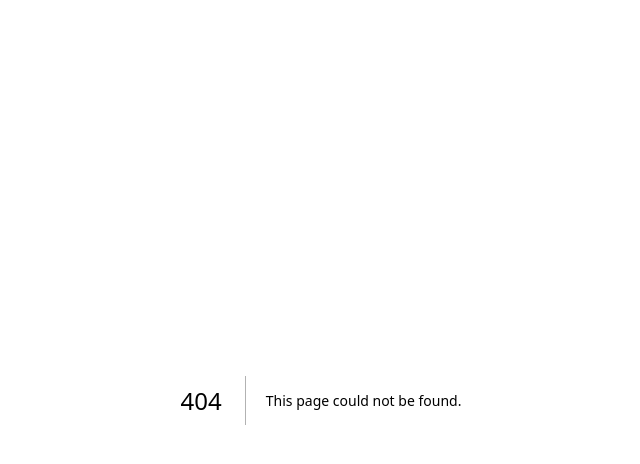
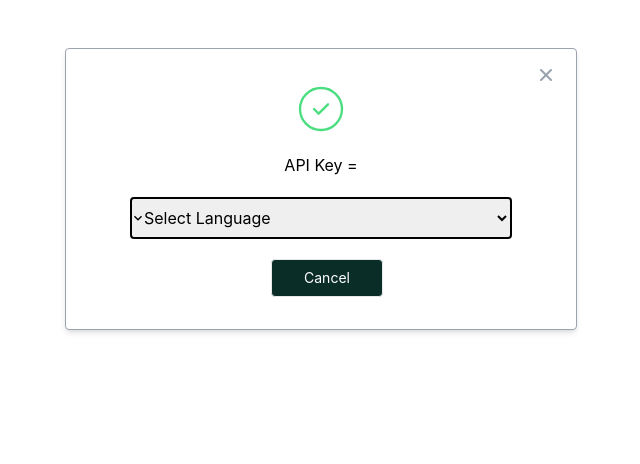
Before and after one commit to lmas3009/fastdbaccess, a Next.js app: page /Projectpage/apidocs in a window 1280 px wide. Before the commit this address had no page. Shown: the top 464 px of the page, without its empty margins (319-959 px from the left). Built offline with nearby package versions, Linux system fonts and the light colour scheme.

Commit message:
Added APIdocs

```diff
--- a/package.json
+++ b/package.json
@@ -19,10 +19,12 @@
     "framer-motion": "^7.6.7",
     "next": "13.0.3",
     "next-auth": "^4.14.0",
+    "prismjs": "^1.29.0",
     "react": "18.2.0",
     "react-dom": "18.2.0",
     "react-icons": "^4.6.0",
-    "react-reveal": "^1.2.2"
+    "react-reveal": "^1.2.2",
+    "react-simple-code-editor": "^0.13.1"
   },
   "devDependencies": {
     "autoprefixer": "^10.4.13",
--- /dev/null
+++ b/pages/Projectpage/apidocs.js
@@ -0,0 +1,152 @@
+import React, { useState } from "react";
+import { color, Select } from "@chakra-ui/react";
+import Editor from "react-simple-code-editor";
+import { highlight, languages } from "prismjs/components/prism-core";
+import "prismjs/components/prism-clike";
+import "prismjs/components/prism-javascript";
+import "prismjs/components/prism-python";
+import "prismjs/themes/prism.css";
+
+const ApiDocs = ({ setapidocs, pid, data, template }) => {
+  const [selectvalue, setselectvalue] = useState("");
+
+  //   "Name":"welcome",
+  //  "Surname":"root",
+  //  "Email":"eolcome@root.com",
+  //  "Age":"14",
+  //  "apikey":"6376e2687b1f5cb5c1f4a14d"
+  var py_data = "{";
+  data?.map((item, index) => {
+    if (item !== "Created_on") {
+      py_data += "\n";
+      py_data += `"${item}": "",`;
+    }
+  });
+  py_data += `\n"APIkey": "${pid}"`;
+  py_data += "\n}";
+
+  var js_data = "{";
+  data?.map((item, index) => {
+    if (item !== "Created_on") {
+      js_data += "\n";
+      js_data += `${item}: "",`;
+    }
+  });
+  js_data += `\nAPIkey: "${pid}"`;
+  js_data += "\n}";
+
+  var pycode = `import requests\n url = 'http://localhost:3000/api/template_userinfo'\n myobj = ${py_data}\nx = requests.post(url, json = myobj)\nprint(x.text)`;
+  var jscode = `axios\n.post("http://localhost:3000/api/template_userinfo", ${js_data})\n .then(function (response) {\n console.log(response);\n })\n .catch(function (error) {\n console.log(error);\n });`;
+
+  return (
+    <div>
+      <div
+        className="py-12 transition duration-150 ease-in-out z-10 absolute top-0 right-0 bottom-0 left-0"
+        id="modal"
+      >
+        <div
+          role="alert"
+          className="container mx-auto w-11/12 md:w-2/3 max-w-lg"
+        >
+          <div className="relative py-8 px-8 md:px-16 bg-white dark:bg-gray-800 dark:border-gray-700 shadow-md rounded border border-gray-400">
+            <div className="w-full flex justify-center items-center text-green-400 mb-4">
+              <svg
+                xmlns="http://www.w3.org/2000/svg"
+                className="icon icon-tabler icon-tabler-circle-check"
+                width={56}
+                height={56}
+                viewBox="0 0 24 24"
+                strokeWidth={1}
+                stroke="currentColor"
+                fill="none"
+                strokeLinecap="round"
+                strokeLinejoin="round"
+              >
+                <path stroke="none" d="M0 0h24v24H0z" />
+                <circle cx={12} cy={12} r={9} />
+                <path d="M9 12l2 2l4 -4" />
+              </svg>
+            </div>
+            <h1 className="text-center text-gray-800 dark:text-gray-100 font-lg font-bold tracking-normal leading-tight mb-4">
+              {template}
+            </h1>
+            <p className="text-center">API Key = {pid}</p>
+            <div className="w-full flex flex-col items-center justify-center">
+              <Select
+                placeholder="Select Language"
+                className="border-2 border-black rounded p-2 w-full flex items-center justify-center mt-5 mb-5"
+                onChange={(e) => {
+                  setselectvalue(e.target.value);
+                }}
+              >
+                <option value="python">Python</option>
+                <option value="nodejs">NodeJs</option>
+              </Select>
+              {selectvalue === "python" ? (
+                <Editor
+                  value={pycode}
+                  onValueChange={(code) => {}}
+                  highlight={(code) => highlight(code, languages.py)}
+                  className="border-2 border-[#0A2D28] rounded mb-5"
+                  padding={10}
+                  style={{
+                    fontFamily: '"Fira code", "Fira Mono", monospace',
+                    fontSize: 12,
+                    width: "400px",
+                  }}
+                />
+              ) : selectvalue === "nodejs" ? (
+                <Editor
+                  value={jscode}
+                  onValueChange={(code) => {}}
+                  highlight={(code) => highlight(code, languages.js)}
+                  className="border-2 border-[#0A2D28] rounded mb-5"
+                  padding={10}
+                  style={{
+                    fontFamily: '"Fira code", "Fira Mono", monospace',
+                    fontSize: 12,
+                    width: "400px",
+                  }}
+                />
+              ) : (
+                <></>
+              )}
+              {/* */}
+            </div>
+            <div className="flex items-center justify-center w-full">
+              <button
+                className="focus:outline-none ml-3 bg-[#0A2D28] text-white transition duration-150  ease-in-out hover:border-gray-400 hover:bg-gray-800 border rounded px-8 py-2 text-sm"
+                onClick={() => setapidocs(false)}
+              >
+                Cancel
+              </button>
+            </div>
+            <div
+              className="cursor-pointer absolute top-0 right-0 mt-4 mr-5 text-gray-400 hover:text-gray-600 dark:hover:text-gray-500 transition duration-150 ease-in-out"
+              onClick={() => setapidocs(false)}
+            >
+              <svg
+                xmlns="http://www.w3.org/2000/svg"
+                aria-label="Close"
+                className="icon icon-tabler icon-tabler-x"
+                width={20}
+                height={20}
+                viewBox="0 0 24 24"
+                strokeWidth="2.5"
+                stroke="currentColor"
+                fill="none"
+                strokeLinecap="round"
+                strokeLinejoin="round"
+              >
+                <path stroke="none" d="M0 0h24v24H0z" />
+                <line x1={18} y1={6} x2={6} y2={18} />
+                <line x1={6} y1={6} x2={18} y2={18} />
+              </svg>
+            </div>
+          </div>
+        </div>
+      </div>
+    </div>
+  );
+};
+export default ApiDocs;
--- a/pages/Projectpage/index.js
+++ b/pages/Projectpage/index.js
@@ -3,13 +3,15 @@ import instance from "../../utils/axios";
 import Router, { useRouter } from "next/router";
 import Tables from "./tables";
 import Alert from "./alert";
+import ApiDocs from "./apidocs";
 
 const ProjectPage = () => {
   const [projectdata, setprojectdata] = useState([]);
   const [projectdatastats, setprojectdatastats] = useState([]);
   const [_delete, setdelete] = useState(false);
+  const [apishow, setapishow] = useState(false);
   const query = useRouter();
-  const {id} = query.query
+  const { id } = query.query;
   const pid = query.asPath.split("#")[2];
 
   useEffect(() => {
@@ -34,7 +36,7 @@ const ProjectPage = () => {
             });
         }
       });
-  }, [id]);
+  }, [id, pid]);
 
   const DeleteProject = (projectid, projectsize, userid) => {
     instance
@@ -85,12 +87,19 @@ const ProjectPage = () => {
       ? Template_ContactUs2
       : [];
 
-
+  const setapidocs = (e) => {
+    setapishow(e);
+  };
 
   return (
     <div className="p-5 poppins">
       <div>
-        {_delete?<Alert />:<></>}
+        {_delete ? <Alert /> : <></>}
+        {apishow ? (
+          <ApiDocs setapidocs={setapidocs} pid={pid} data={database} template={projectdata[0].template} />
+        ) : (
+          <></>
+        )}
         {projectdata.length > 0 ? (
           projectdata.map((item, index) => {
             return item.projectname ===
@@ -106,6 +115,7 @@ const ProjectPage = () => {
                   <p className="text-sm">Project Name: {item.projectname}</p>
                   <p className="text-sm">Project Template: {item.template}</p>
                   <p className="text-sm">Project Size: {item.projectsize} MB</p>
+                  <div className="w-full flex items-center justify-between">
                     <div
                       onClick={() => {
                         DeleteProject(item.id, item.projectsize, id);
@@ -113,6 +123,13 @@ const ProjectPage = () => {
                       className="bg-white text-[#0A2D28] w-max pl-4 pr-4 p-1 cursor-pointer rounded"
                     >
                       Delete
+                    </div>
+                    <p
+                      className="bg-white text-[#0A2D28] w-max pl-4 pr-4 p-1 cursor-pointer rounded"
+                      onClick={() => setapishow(true)}
+                    >
+                      View Api
+                    </p>
                   </div>
                 </div>
               </div>
--- a/pages/api/template_userinfo.js
+++ b/pages/api/template_userinfo.js
@@ -2,8 +2,8 @@ import { createtemplateuserinfo } from "../../prisma/template_userinfo";
 
 export default async function handler(req, res) {
   if (req.method === "POST") {
-    const { Name, Surname, Email, Age, projectid } = req.body;
-    await createtemplateuserinfo(Name, Surname, Email, Age, projectid)
+    const { Name, Surname, Email, Age, APIkey } = req.body;
+    await createtemplateuserinfo(Name, Surname, Email, Age, APIkey)
       .then((result) => {
         res.send(result);
       })
--- a/pages/home/sidemenu.js
+++ b/pages/home/sidemenu.js
@@ -9,7 +9,7 @@ import {
 } from "react-icons/ri";
 import { IoIosAnalytics } from "react-icons/io";
 import Link from "next/link";
-import { useRouter } from "next/router";
+import Router, { useRouter } from "next/router";
 import { signOut } from "next-auth/react";
 
 const SideMenu = () => {
@@ -82,7 +82,12 @@ const SideMenu = () => {
         </Link>
         <div
           className="flex items-center gap-2 cursor-pointer"
-          onClick={() => signOut}
+          onClick={() => {
+            window.localStorage.removeItem("fastdbaccess_token")
+            window.localStorage.removeItem("fastdbaccess_analytics")
+            signOut
+            Router.push("/")
+          }}
         >
           <span className="text-xl sm:text-lg">
             <RiLogoutCircleRLine />
--- a/prisma/template_userinfo.js
+++ b/prisma/template_userinfo.js
@@ -16,12 +16,12 @@ export const createtemplateuserinfo = async (
       Surname,
       Email,
       Age,
-      projectid,
+      APIkey:projectid,
     },
   });
   const res = await prisma.Template_Userinfo.findMany({
     where: {
-      projectid: projectid,
+      APIkey: projectid,
     },
   });
   await updateProject(projectid, res);
@@ -35,7 +35,7 @@ export const createtemplateuserinfo = async (
 export const gettemplate_userinfo = async (projectid) => {
   const result = await prisma.Template_Userinfo.findMany({
     where: {
-      projectid: projectid,
+      APIkey: projectid,
     },
   });
   return {
```
Also changed, not shown: 2 other files (tests, documents, lock files or other folders). Lines whose indentation alone changed are shown as unchanged.
